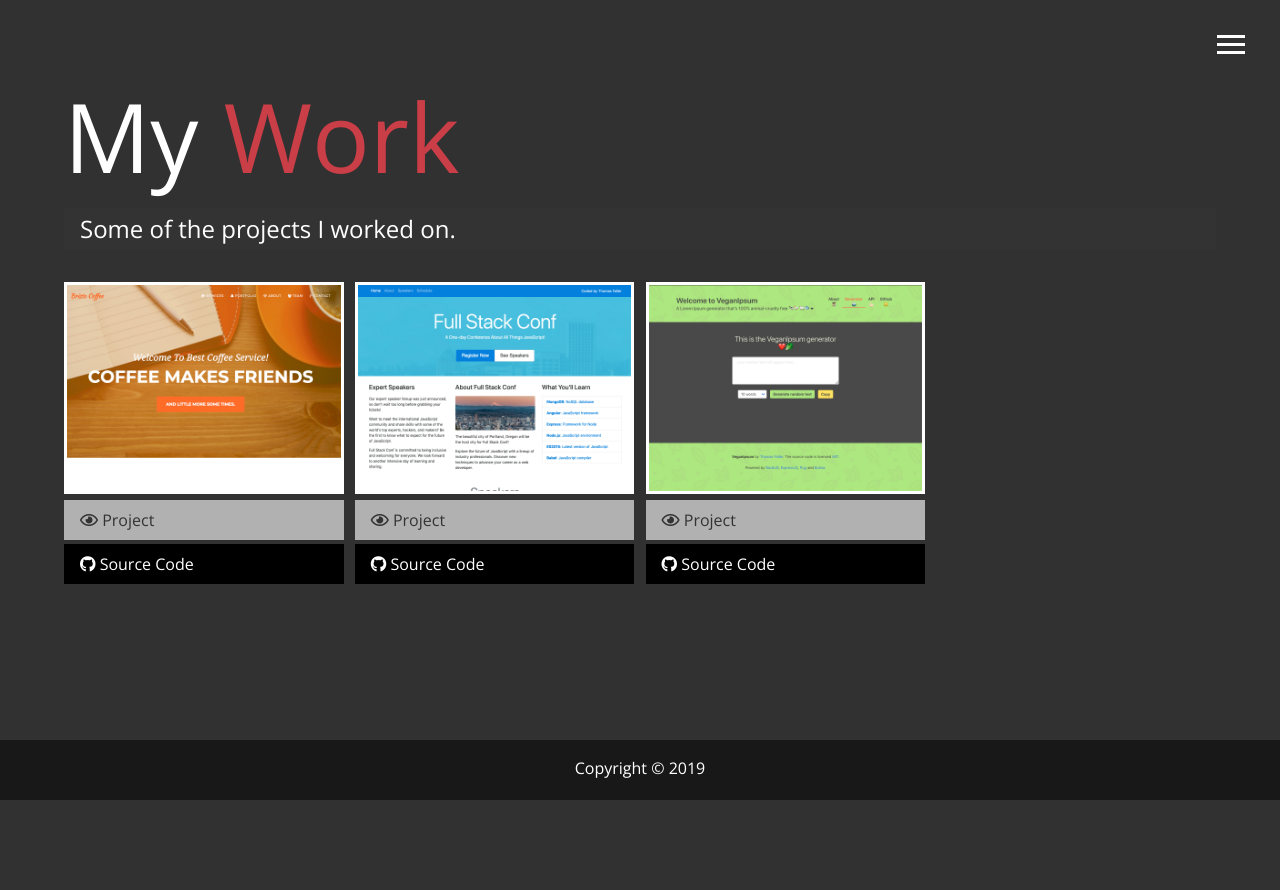
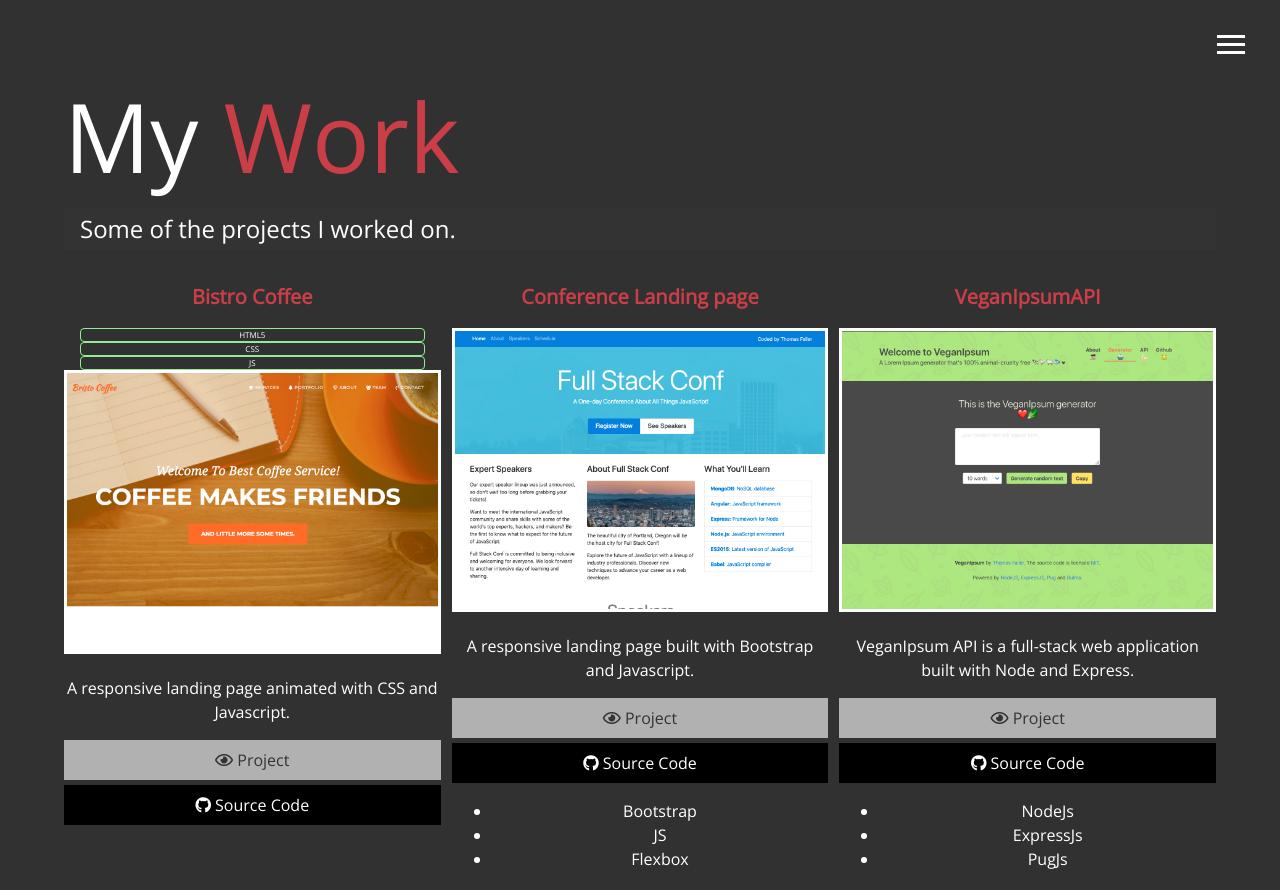
Before and after one commit to thomasfaller/my-portfolio, a website: page dist/work.html in a window 1280 px wide. Shown: the top 890 px of the page. Before the commit the page ends 800 px from the top, so only its background shows below. Drawn offline with nearby package versions, Linux system fonts and the light colour scheme.

Commit message:
quick push

```diff
--- a/scss/_mobile.scss
+++ b/scss/_mobile.scss
@@ -2,7 +2,7 @@
 @include mediaXl {
   #work {
     .projects {
-      grid-template-columns: repeat(4, 1fr);
+      // grid-template-columns: repeat(4, 1fr);
     }
   }
 }
--- a/scss/main.scss
+++ b/scss/main.scss
@@ -135,6 +135,31 @@ main {
         @include easeOut();
       }
     }
+    .item {
+      text-align: center;
+      .item__title {
+        color: $secondary-color;
+        font-weight: bold;
+        margin-bottom: 1rem;
+        font-size: 1.25rem;
+      }
+    }
+
+    ul.stack {
+      text-align: center;
+      display: inline;
+      list-style-type: none;
+      margin: 0;
+      padding: 0;
+
+      li {
+        font-size: 0.5rem;
+        margin: 0 1rem;
+        padding: 0 1rem;
+        border: solid 0.5px lightgreen;
+        border-radius: 4px;
+      }
+    }
   }
 }
 
```
Also changed, not shown: dist/css/main.css, dist/img/projects/todo.png (added), dist/work.html, 2 other files.
